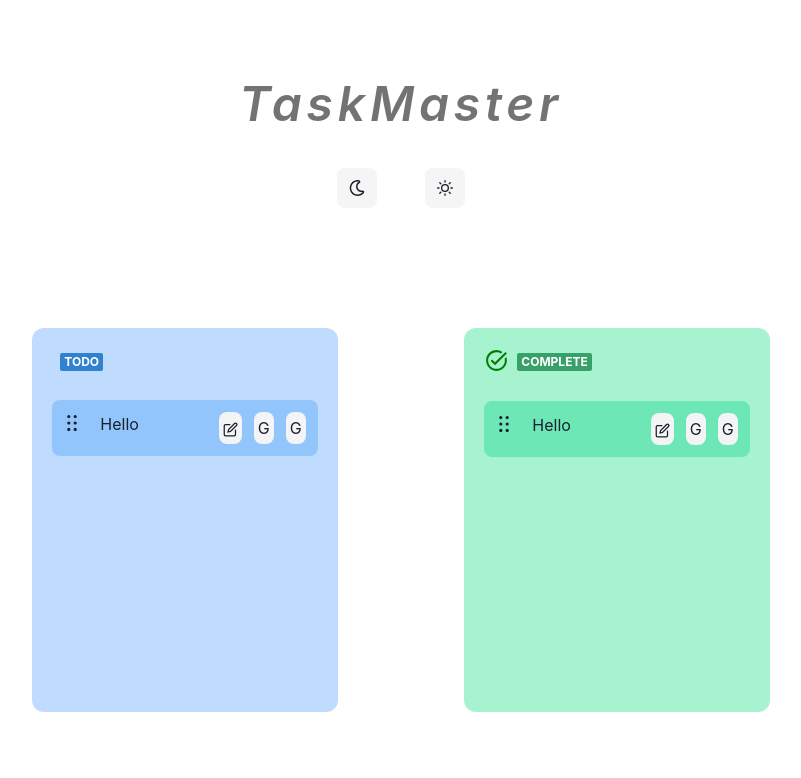
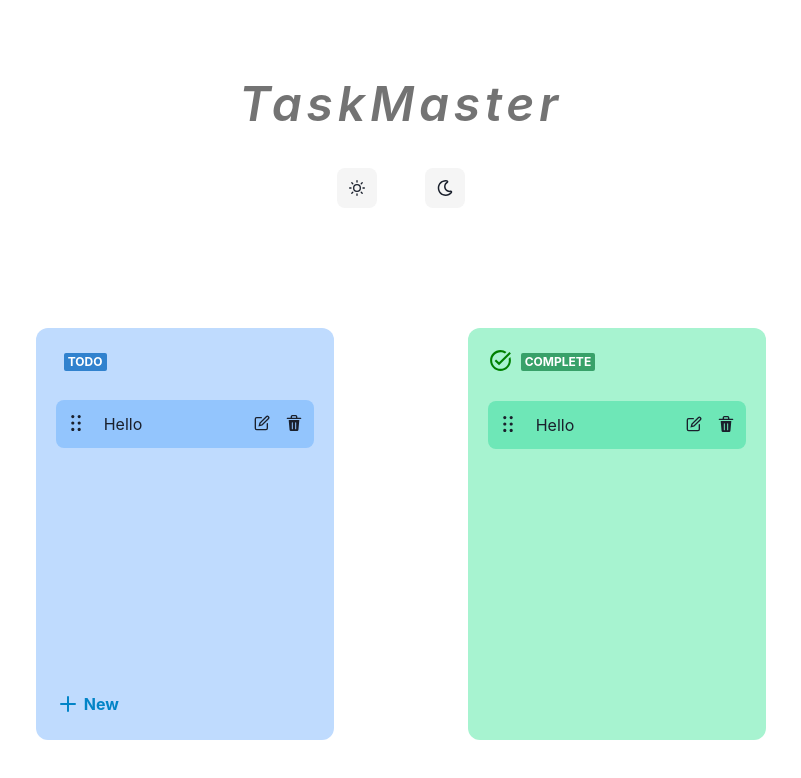
Before and after one commit to Mrsfab09/Task-Master, a React (Vite) app: page / in a window 1280 px wide. Shown: the top 778 px of the page, without its empty margins (239-1040 px from the left). Built offline with nearby package versions, Linux system fonts and the light colour scheme.

Commit message:
adding icons and todo:fix dark mode

```diff
--- a/package.json
+++ b/package.json
@@ -24,6 +24,7 @@
     "react-day-picker": "^8.10.0",
     "react-dom": "^18.2.0",
     "react-icons": "^5.0.1",
+    "shadcn-ui": "^0.8.0",
     "tailwind-merge": "^2.2.0",
     "tailwindcss-animate": "^1.0.7"
   },
--- a/src/App.tsx
+++ b/src/App.tsx
@@ -4,11 +4,16 @@ import Todo from "./components/Card/Todo";
 import Complete from "./components/Card/Complete";
 import Item from "./components/Card/Item";
 import Heading from "./components/Heading/Heading";
+import Mode from "./components/Mode/Mode";
+import { createContext } from "react";
+
+export const ThemeContext = createContext(null);
 
 export default function App() {
   return (
     <ChakraProvider>
       <Heading props="TaskMaster" />
+      <Mode />
       <Container>
         <Todo>
           <Item colorItem="bg-blue-300" />
--- a/src/components/Button/Button.tsx
+++ b/src/components/Button/Button.tsx
@@ -2,9 +2,10 @@ import { ReactNode } from "react";
 
 interface ButtonProps {
   children: ReactNode;
-  color: string;
-  padding: string;
-  hoverColor: string;
+  color?: string;
+  padding?: string;
+  hoverColor?: string;
+  onClick?: (event: MouseEvent) => void;
 }
 
 const Button: React.FC<ButtonProps> = ({
@@ -15,7 +16,7 @@ const Button: React.FC<ButtonProps> = ({
 }) => {
   return (
     <button
-      className={`${color} border-none rounded-lg ${padding} hover:${hoverColor}`}
+      className={`flex flex-col justify-center ${color} border-none rounded-lg ${padding} hover:${hoverColor} transition`}
     >
       {children}
     </button>
--- a/src/components/Card/Item.tsx
+++ b/src/components/Card/Item.tsx
@@ -1,6 +1,4 @@
-import { DragHandleIcon, EditIcon } from "@chakra-ui/icons";
-import Button from "../Button/Button";
-
+import { DragHandleIcon, EditIcon, DeleteIcon } from "@chakra-ui/icons";
 interface ItemProps {
   colorItem: string;
 }
@@ -11,18 +9,11 @@ const Item: React.FC<ItemProps> = ({ colorItem }) => {
       className={`flex flex-row align-center mt-7 ${colorItem} rounded-lg p-3 gap-5`}
     >
       <DragHandleIcon cursor={"grab"} marginTop={"3px"} />
-      <div className="flex flex-row align-center gap-20">
+      <div className="flex flex-row align-center gap-28">
         <p>Hello</p>
-        <div className="flex gap-3">
-          <Button color="bg-gray-100" padding="p-1" hoverColor="bg-gray-300">
-            <EditIcon fontSize={15} />
-          </Button>
-          <Button color="bg-gray-100" padding="p-1" hoverColor="bg-gray-300">
-            G
-          </Button>
-          <Button color="bg-gray-100" padding="p-1" hoverColor="bg-gray-300">
-            G
-          </Button>
+        <div className="flex align-center gap-4">
+          <EditIcon onClick={() => {}} marginTop={"3px"} cursor={"pointer"} />
+          <DeleteIcon onClick={() => {}} marginTop={"3px"} cursor={"pointer"} />
         </div>
       </div>
     </div>
--- a/src/components/Card/Todo.tsx
+++ b/src/components/Card/Todo.tsx
@@ -1,3 +1,4 @@
+import { AddIcon } from "@chakra-ui/icons";
 import { Badge } from "@chakra-ui/layout";
 import { ReactNode } from "react";
 
@@ -8,7 +9,7 @@ interface CardProps {
 const Todo: React.FC<CardProps> = ({ children }) => {
   return (
     <div className="flex justify-between align-center">
-      <div className={`min-w-72 min-h-96 bg-blue-200 rounded-xl p-5 m-10`}>
+      <div className="min-w-72 min-h-96 bg-blue-200 rounded-xl p-5 m-10">
         <div className="flex align-center">
           <span className="ml-2">
             <Badge variant="solid" colorScheme="blue">
@@ -17,6 +18,10 @@ const Todo: React.FC<CardProps> = ({ children }) => {
           </span>
         </div>
         {children}
+        <div className="w-full flex align-center mt-60 rounded cursor-pointer p-1 gap-2">
+          <AddIcon color="rgb(2 132 199)" marginTop={"1"} />
+          <p className="font-bold text-sky-600">New</p>
+        </div>
       </div>
     </div>
   );
--- a/src/components/Heading/Heading.tsx
+++ b/src/components/Heading/Heading.tsx
@@ -1,5 +1,4 @@
 import { Center } from "@chakra-ui/react";
-import Mode from "../Mode/Mode";
 
 interface HeadingProps {
   props: string;
@@ -13,7 +12,6 @@ const Heading: React.FC<HeadingProps> = ({ props }) => {
           {props}
         </h1>
       </Center>
-      <Mode />
     </>
   );
 };
--- a/src/components/Mode/Mode.tsx
+++ b/src/components/Mode/Mode.tsx
@@ -1,21 +1,21 @@
 import { FaRegMoon } from "react-icons/fa";
+import { FiSun } from "react-icons/fi";
 import Button from "../Button/Button";
-import { FiSun } from "react-icons/fi";
-// import { useState } from "react";
-
-// interface ModeProps {
-//   onClick: void;
-//   onChange: void;
-// }
 
 const Mode = () => {
+  // const [isDarkMode, setIsDarkMode] = useState(false);
+
+  // const toggleTheme = () => {
+  //   setIsDarkMode((prevMode) => !prevMode);
+  // };
+
   return (
     <div className="flex flex-row justify-center align-center gap-12">
-      <Button color="bg-neutral-100" padding="p-3" hoverColor="bg-neutral-200">
+      <Button onClick={() => {}} color="bg-neutral-100" padding="p-3">
+        <FiSun />
+      </Button>
+      <Button color="bg-neutral-100" padding="p-3">
         <FaRegMoon />
-      </Button>
-      <Button color="bg-neutral-100" padding="p-3" hoverColor="bg-neutral-200">
-        <FiSun />
       </Button>
     </div>
   );
```
Also changed, not shown: src/App.css (+8 -0 lines), 1 other file (tests, documents, lock files or other folders).
